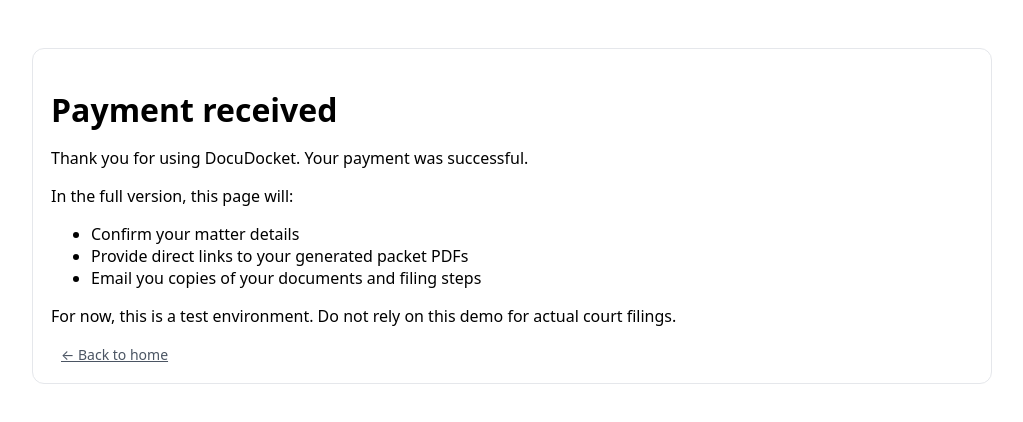
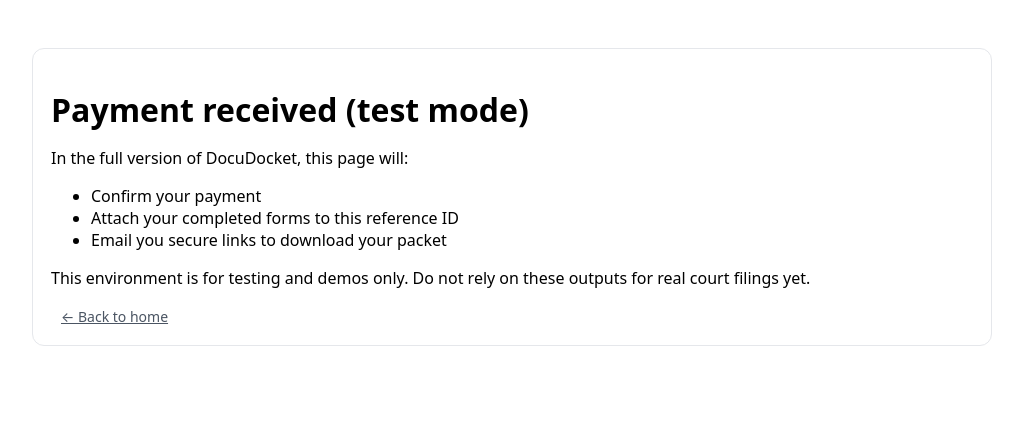
Before and after one commit to DocuDocket/docudocket, a Next.js app: page /checkout/success in a window 1280 px wide. Shown: the top 422 px of the page, without its empty margins (128-1151 px from the left). Built offline with nearby package versions, Linux system fonts and the light colour scheme.

Commit message:
Update page.jsx

```diff
--- a/app/checkout/success/page.jsx
+++ b/app/checkout/success/page.jsx
@@ -1,24 +1,35 @@
 import Link from "next/link";
 
-export default function CheckoutSuccessPage() {
+export default function CheckoutSuccessPage({ searchParams }) {
+  const matterId = searchParams?.matterId;
+  const product = searchParams?.product;
+
   return (
     <main>
       <div className="card">
-        <h1>Payment received</h1>
+        <h1>Payment received (test mode)</h1>
+        {product && (
+          <p>
+            Packet: <strong>{product}</strong>
+          </p>
+        )}
+        {matterId && (
+          <p>
+            Reference ID for your submission:{" "}
+            <code>{matterId}</code>
+          </p>
+        )}
         <p>
-          Thank you for using DocuDocket. Your payment was successful.
-        </p>
-        <p>
-          In the full version, this page will:
+          In the full version of DocuDocket, this page will:
         </p>
         <ul>
-          <li>Confirm your matter details</li>
-          <li>Provide direct links to your generated packet PDFs</li>
-          <li>Email you copies of your documents and filing steps</li>
+          <li>Confirm your payment</li>
+          <li>Attach your completed forms to this reference ID</li>
+          <li>Email you secure links to download your packet</li>
         </ul>
         <p className="fine-print">
-          For now, this is a test environment. Do not rely on this demo for
-          actual court filings.
+          This environment is for testing and demos only. Do not rely on these
+          outputs for real court filings yet.
         </p>
         <Link href="/" className="cta-secondary">
           ← Back to home
```
